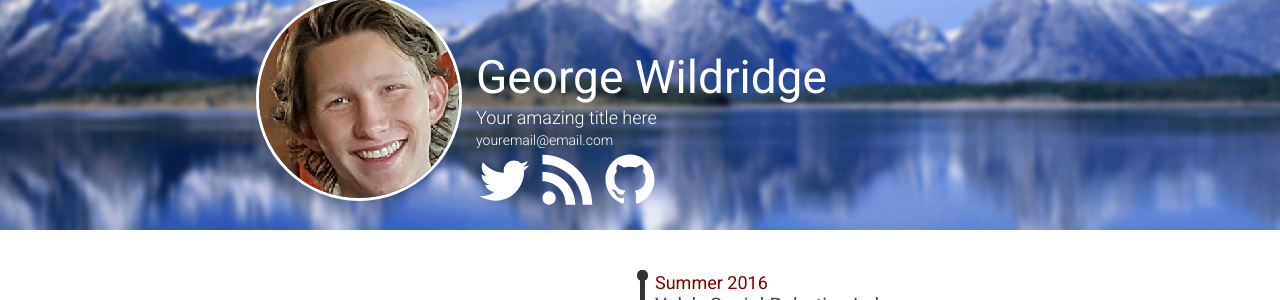
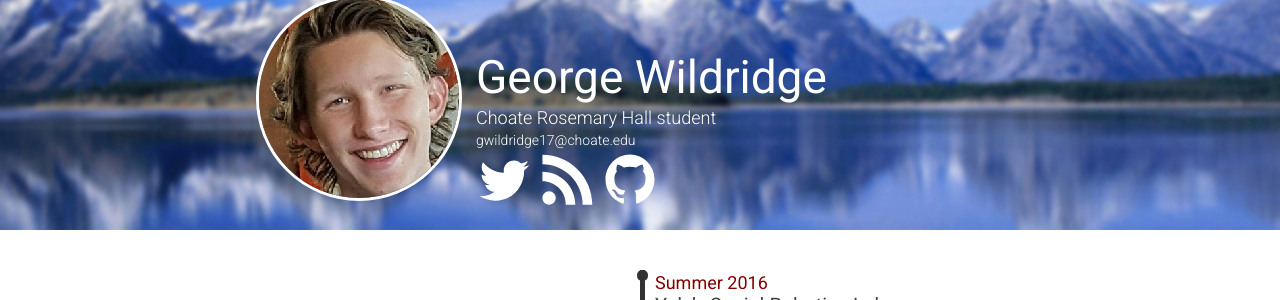
Before and after one commit to georgewildridge/georgewildridgeoriginalwebsite, a Jekyll site: the page built from index.md, in a window 1280 px wide and 900 px high. Shown: the part 170-470 px from the top of the window. Built offline with Jekyll 4.4.1, drawn with Linux system fonts in a browser that asks for light colours.

Commit message:
header info

```diff
--- a/_data/user.yml
+++ b/_data/user.yml
@@ -1,8 +1,8 @@
 name: George Wildridge
-title: Your amazing title here
-email: youremail@email.com
-twitter: faizanvahevaria
+title: Choate Rosemary Hall student
+email: gwildridge17@choate.edu
+twitter: gwildridge
 blog: "http://george-web.github.io/blog/"
-github: faizanvahevaria
+github: georgewildridge
 img-name: me2.jpg
 background-img-name: stanfordpano2.jpg
```
